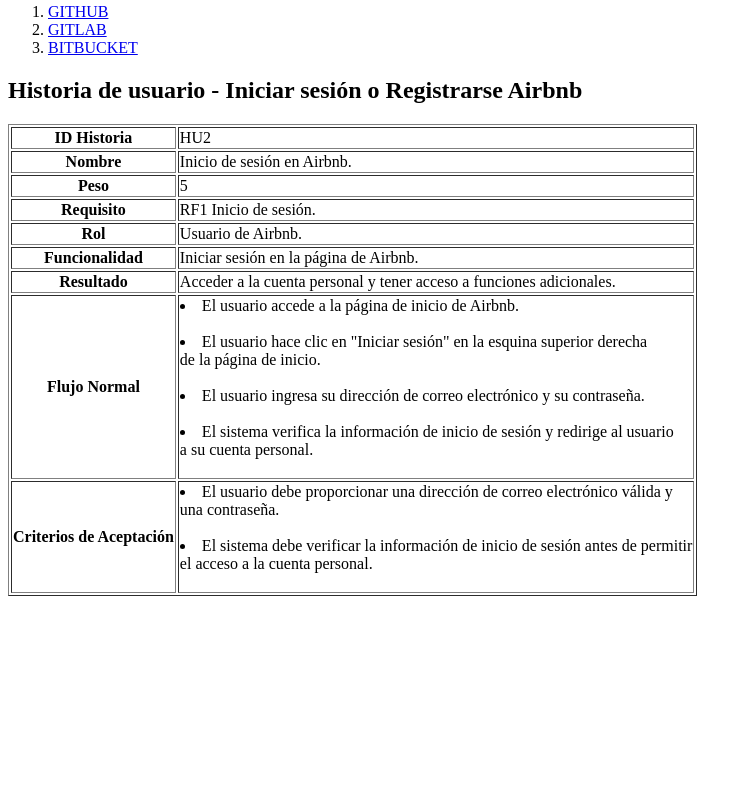
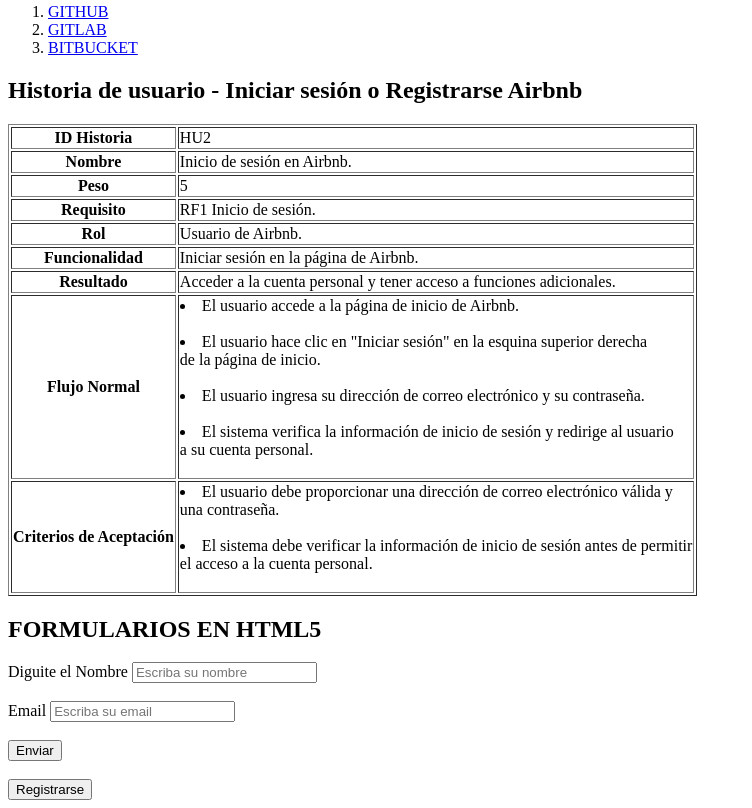
Before and after one commit to Sebxzttian/ADSO_2670687, a plain HTML site: page index.html in a window 1280 px wide. Shown: the part 1031-1839 px from the top of the page, without its empty margins (0-752 px from the left). Before the commit the page ends 1635 px from the top, so only its background shows below. Drawn offline with Linux system fonts and the light colour scheme.

Commit message:
conociendo formularios en html5

```diff
--- a/index.html
+++ b/index.html
@@ -120,6 +120,15 @@
                     </td>
                   </tr>
                 </table>
+                <h2>FORMULARIOS EN HTML5</h2>
+                <form action="" method="">
+                  <label for="">Diguite el Nombre</label>
+                  <input type="text" name="Nombre" id="Nombre" placeholder="Escriba su nombre" required=""><br><br>
+                  <label for="EMAIL">Email</label>
+                  <input type="text" name="EMAIL" id="EMAIL" placeholder="Escriba su email" required=""><br><br>
+                  <input type="submit" id="Enviar" name="Enviar" value="Enviar" required=""><br><br>
+                  <button value="Registrarse">Registrarse</button>
+                </form>
 
                </body>
 </html>
```
